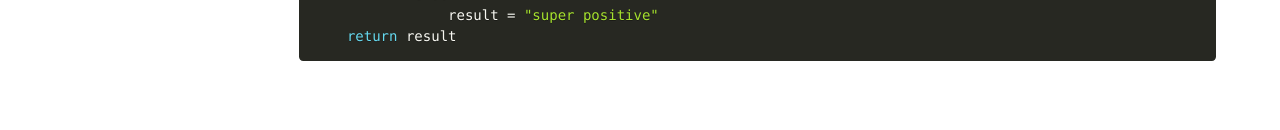
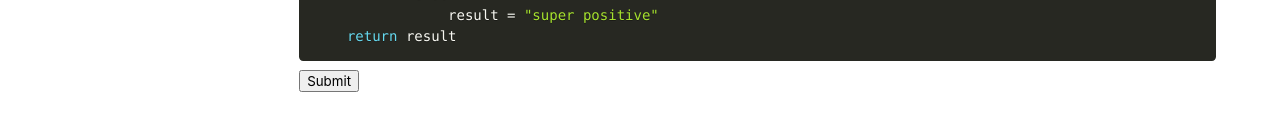
Before and after one commit to schmubleck/yiddish-cornstarch, a React (Create React App) app: page /#/examples/basic-control-flow in a window 1280 px wide. Shown: the part 444-574 px from the top of the page. Built offline with nearby package versions, Linux system fonts and the light colour scheme.

Commit message:
Add submitted state to examples

```diff
--- a/src/Examples.tsx
+++ b/src/Examples.tsx
@@ -39,7 +39,17 @@ interface IMatchParams {
   name: string;
 }
 
-class Example extends React.Component<RouteComponentProps<IMatchParams>, {}> {
+interface IExampleState {
+  submitted: boolean;
+}
+
+class Example extends React.Component<RouteComponentProps<IMatchParams>, IExampleState> {
+  constructor(props: RouteComponentProps<IMatchParams>) {
+    super(props);
+    this.state = {submitted: false};
+    this.submit = this.submit.bind(this);
+  }
+
   public render() {
     const name = this.props.match.params.name;
     if (name in Registry) {
@@ -49,6 +59,7 @@ class Example extends React.Component<RouteComponentProps<IMatchParams>, {}> {
             Find the lines that should be changed/fixed
           </h2>
           <Snippet.Snippet {...GetExample(name)} />
+          <button onClick={this.submit}>Submit</button>
         </div>
       );
     } else {
@@ -61,6 +72,12 @@ class Example extends React.Component<RouteComponentProps<IMatchParams>, {}> {
       );
     }
   }
+
+  private submit = (e: any) => {
+    this.setState((state: IExampleState) => ({
+      submitted: true
+    }));
+  }
 }
 
 export {Example, GetExample};
```
